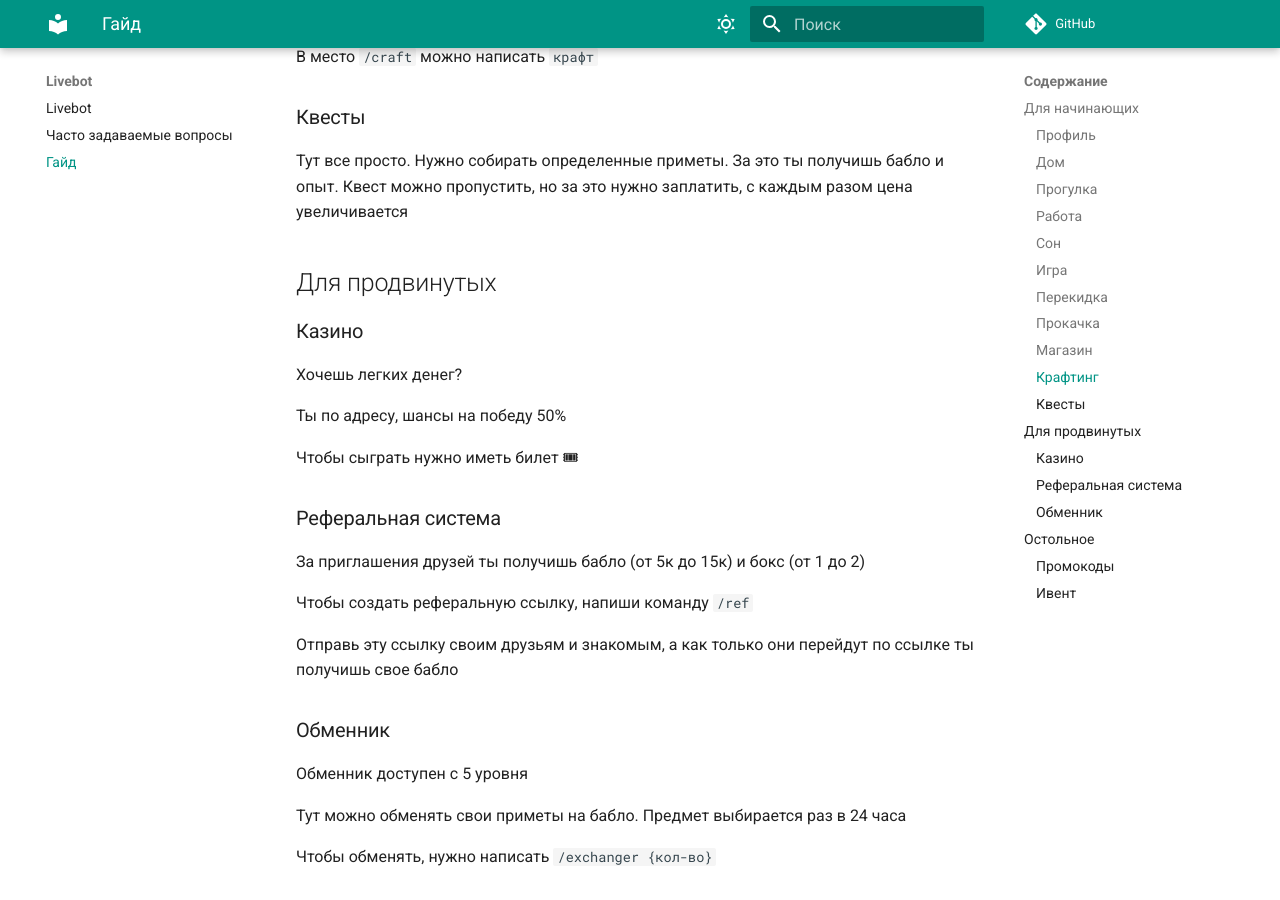
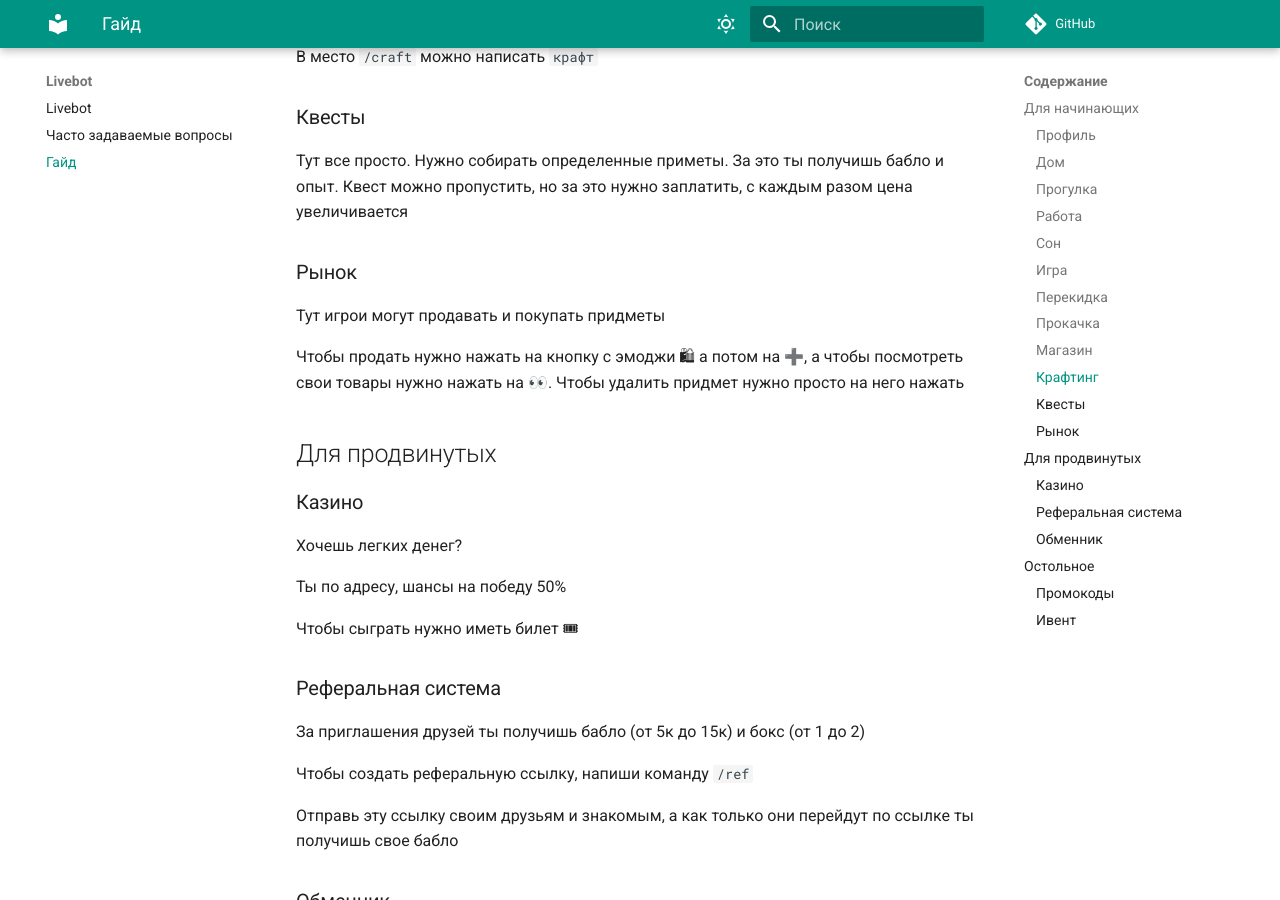
Before and after one commit to HamletSargsyan/livebot, an MkDocs documentation site: the page built from docs/guide.md, in a window 1280 px wide and 900 px high, scrolled down 1942 px. Built offline with MkDocs 1.6.1 and Material for MkDocs 9.7.7, drawn with Linux system fonts in a browser that asks for light colours; comment, search, counter and statistics services are not loaded.

Commit message:
Правки

```diff
--- a/docs/guide.md
+++ b/docs/guide.md
@@ -83,6 +83,13 @@
 Тут все просто. Нужно собирать определенные приметы. За это ты получишь бабло и опыт. Квест можно пропустить, но за это нужно заплатить, с каждым разом цена увеличивается
 
 
+### Рынок
+
+Тут игрои могут продавать и покупать придметы
+
+Чтобы продать нужно нажать на кнопку с эмоджи 🛍 а потом на ➕, а чтобы посмотреть свои товары нужно нажать на 👀. Чтобы удалить придмет нужно просто на него нажать
+
+
 ## Для продвинутых
 
 ### Казино
```
Also changed, not shown: CHANGELOG.md (+5 -0 lines), 1 other file.
